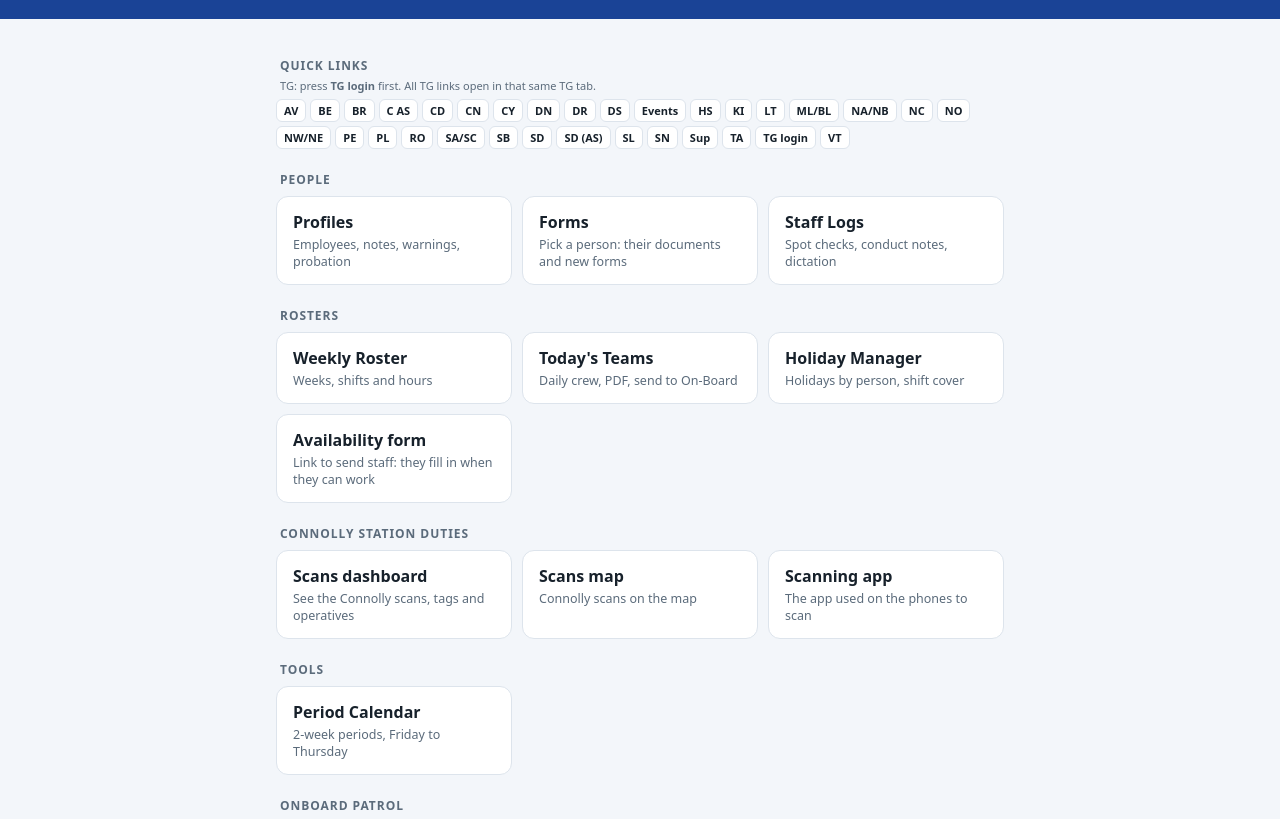
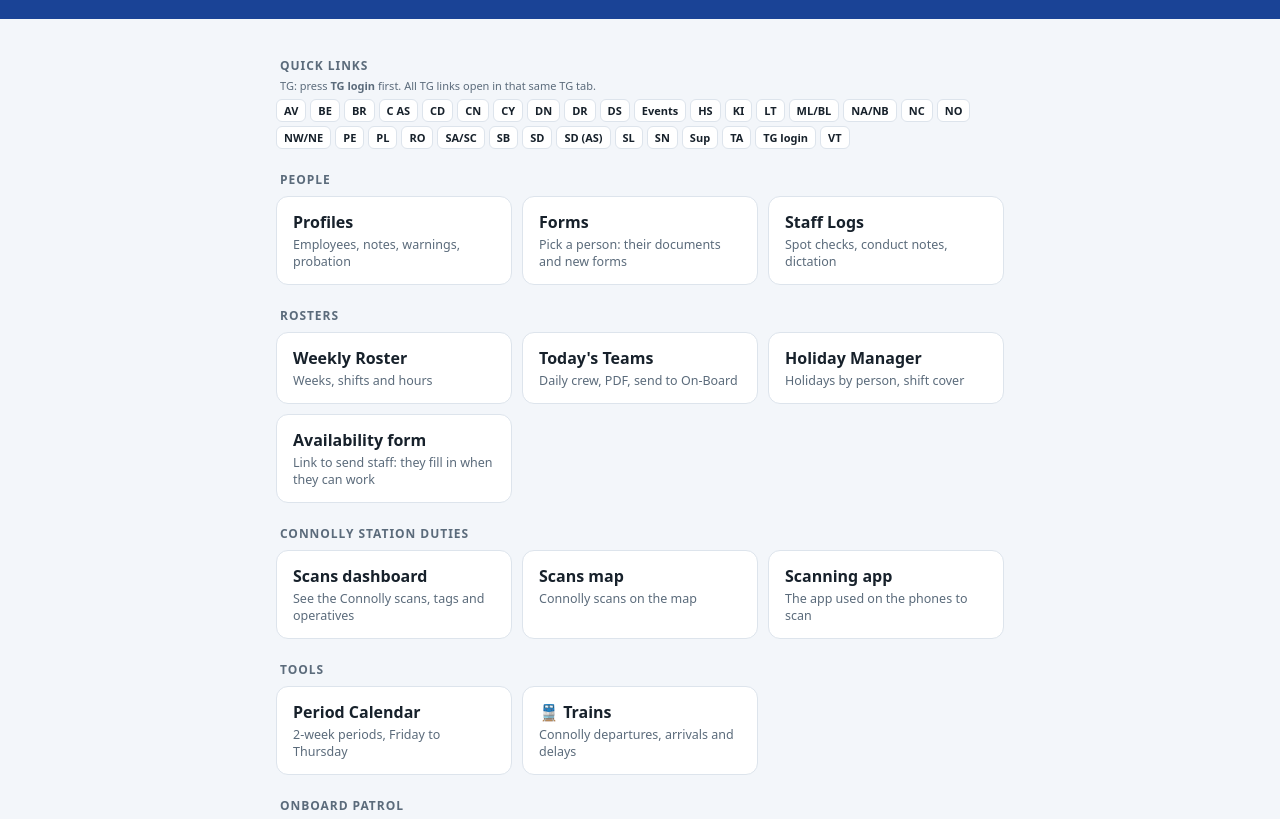
Before and after one commit to ConnollySite/hub, a plain HTML site: page index.html in a window 1280 px wide. Shown: the part 91-910 px from the top of the page. Drawn offline with Linux system fonts and the light colour scheme.

Commit message:
Add files via upload

```diff
--- a/index.html
+++ b/index.html
@@ -102,6 +102,7 @@
   <h2>Tools</h2>
   <div class="grid">
     <a class="app" target="_blank" rel="noopener" href="https://connollysite.github.io/hub/calendar.html"><b>Period Calendar</b><span>2-week periods, Friday to Thursday</span></a>
+    <a class="app" target="_blank" rel="noopener" href="https://connollysite.github.io/onboardpatrol/trains.html"><b>🚆 Trains</b><span>Connolly departures, arrivals and delays</span></a>
   </div>
 
   <h2>Onboard Patrol</h2>
```
